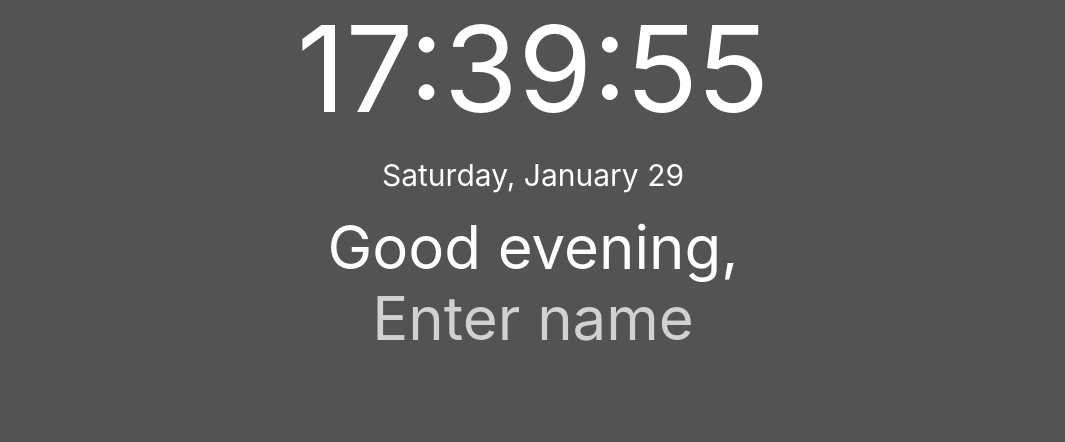
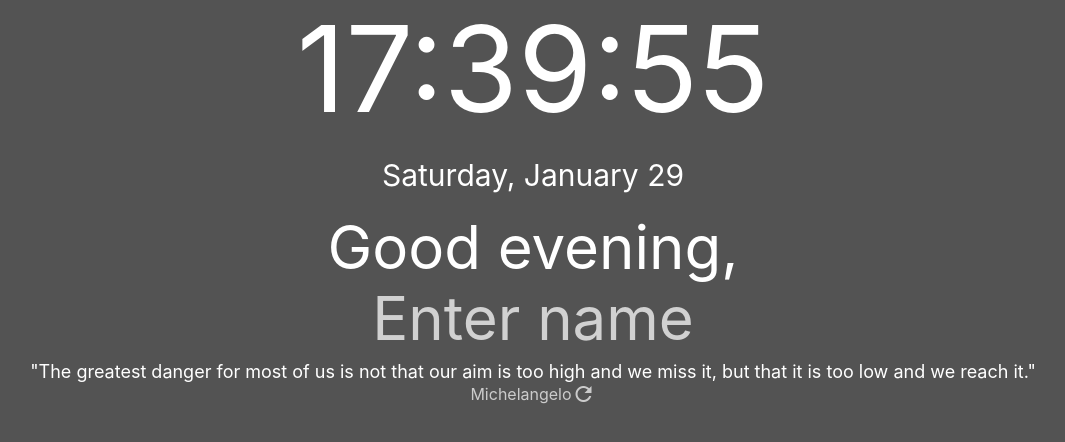
Before and after one commit to anstss/momentum, a React (Create React App) app in the folder momentum/: page / in a window 1280 px wide. Shown: the top 442 px of the page, without its empty margins (107-1172 px from the left). Built offline with nearby package versions, Linux system fonts and the light colour scheme.

Commit message:
feat: add quote component

```diff
--- a/momentum/public/index.html
+++ b/momentum/public/index.html
@@ -7,6 +7,10 @@
       rel="stylesheet"
       href="https://cdnjs.cloudflare.com/ajax/libs/materialize/1.0.0/css/materialize.min.css"
     />
+    <link
+      href="https://fonts.googleapis.com/icon?family=Material+Icons"
+      rel="stylesheet"
+    />
     <title>Momentum</title>
   </head>
   <body>
--- a/momentum/src/app.scss
+++ b/momentum/src/app.scss
@@ -3,4 +3,5 @@
   height: 100vh;
   background-color: #535353;
   color: #fff;
+  font-size: 18px;
 }
--- a/momentum/src/app.tsx
+++ b/momentum/src/app.tsx
@@ -1,11 +1,13 @@
 import React from "react";
 import "./app.scss";
 import DateTimeGreeting from "./components/date-time-greeting/date-time-greeting";
+import Quote from "./components/quote/quote";
 
 function App() {
   return (
     <div className="app">
       <DateTimeGreeting />
+      <Quote />
     </div>
   );
 }
--- /dev/null
+++ b/momentum/src/components/quote/quote.scss
@@ -0,0 +1,24 @@
+.quote {
+  text-align: center;
+
+  &__author {
+    opacity: 0.7;
+  }
+
+  &__info {
+    display: flex;
+    justify-content: center;
+    align-items: center;
+    font-size: 16px;
+  }
+
+  &__refresh-icon {
+    opacity: 0.7;
+    cursor: pointer;
+    transition: all 0.2s linear;
+
+    &:hover {
+      opacity: 1;
+    }
+  }
+}
--- /dev/null
+++ b/momentum/src/components/quote/quote.tsx
@@ -0,0 +1,19 @@
+import React from "react";
+import "./quote.scss";
+
+const Quote = () => {
+  return (
+    <div className="quote">
+      <div className="quote__text">
+        "The greatest danger for most of us is not that our aim is too high and
+        we miss it, but that it is too low and we reach it."
+      </div>
+      <div className="quote__info">
+        <span className="quote__author">Michelangelo</span>
+        <i className="material-icons quote__refresh-icon">refresh</i>
+      </div>
+    </div>
+  );
+};
+
+export default Quote;
```
